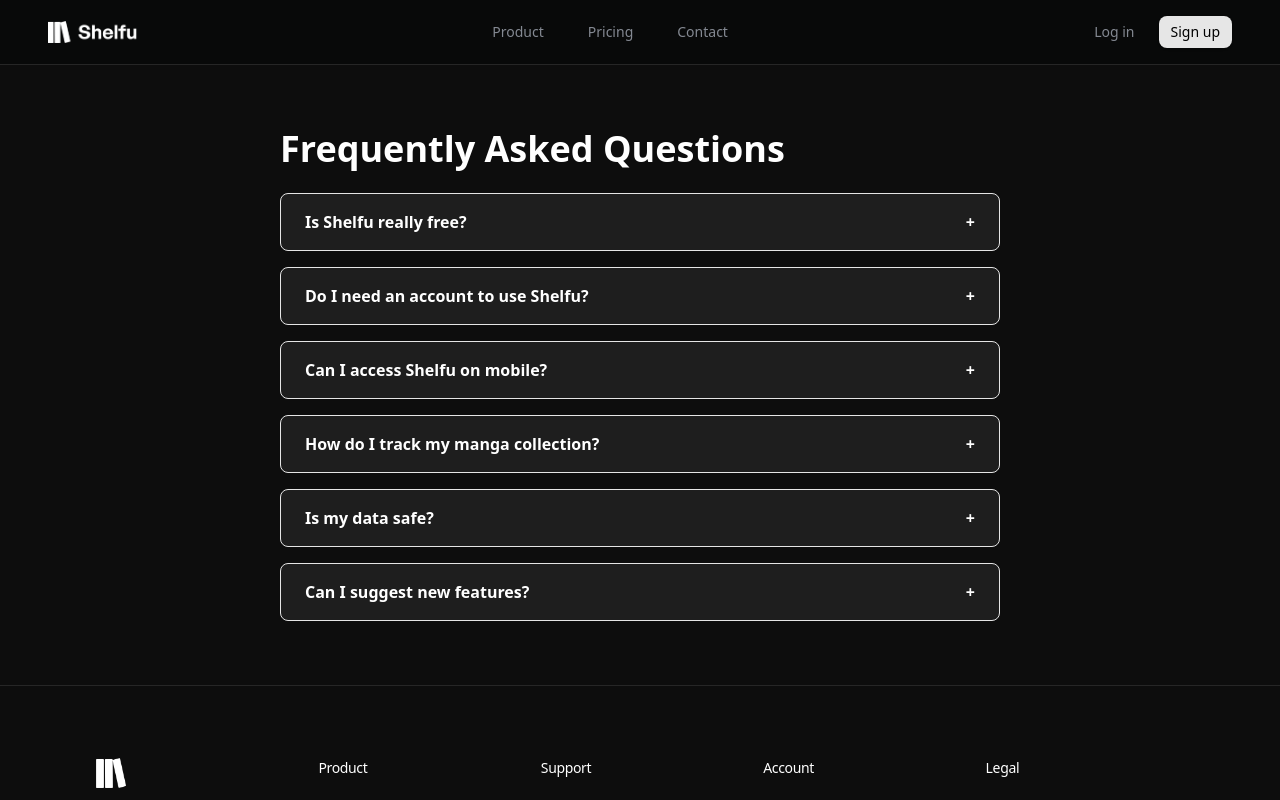
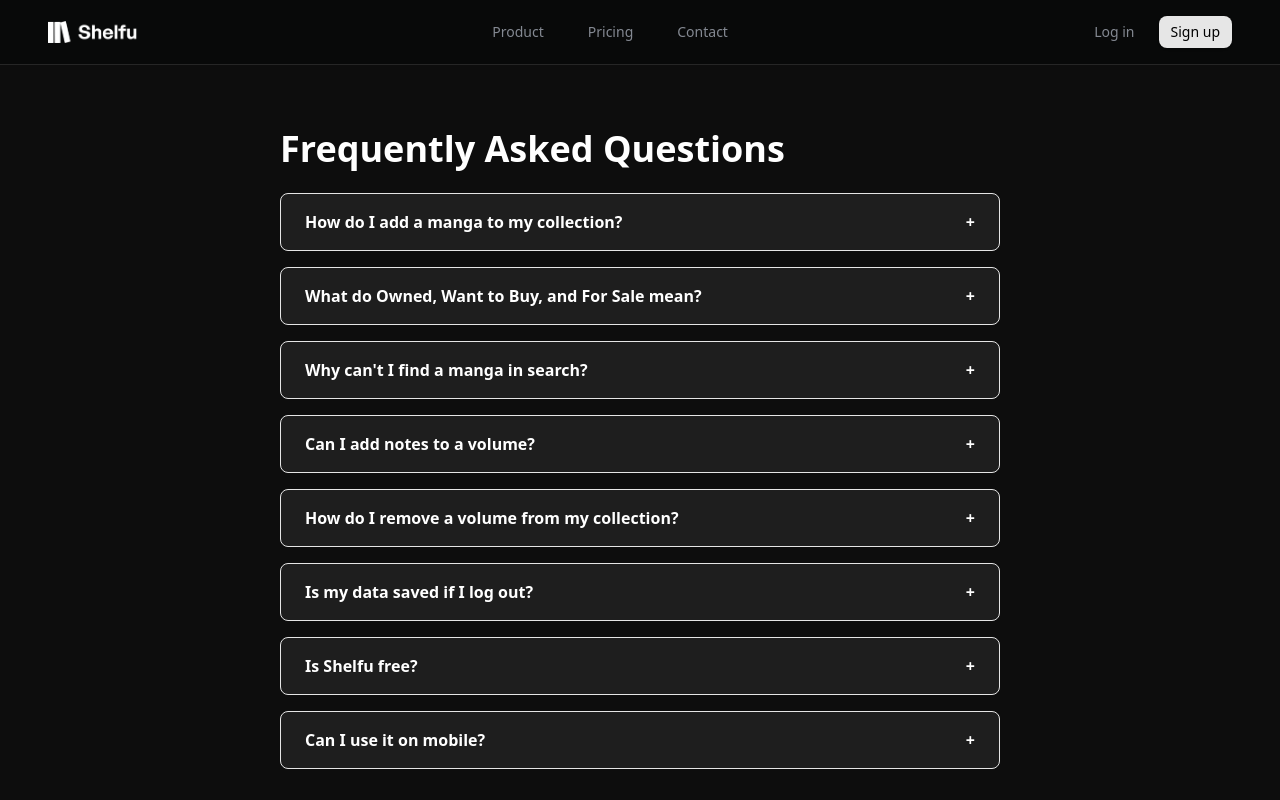
Before and after one commit to Mahib09/Shelfu, a Next.js app in the folder client/: page /faq in a window 1280 px wide. Shown: the top 800 px of the page. Built offline with nearby package versions, Linux system fonts and the light colour scheme; no server answers.

Commit message:
docs(client): rewrite /faq with accurate questions and answers

```diff
--- a/client/src/app/(public)/faq/page.jsx
+++ b/client/src/app/(public)/faq/page.jsx
@@ -5,34 +5,44 @@ import { useState } from "react";
 export default function FAQs() {
   const faqs = [
     {
-      question: "Is Shelfu really free?",
+      question: "How do I add a manga to my collection?",
       answer:
-        "Yes! Shelfu is completely free. All features, including collection tracking, insights, and search, are available to every user without any cost.",
+        "Search for the title using the search bar — include the volume number (e.g. \"Demon Slayer 1\"). Click the result you want, choose a status (Owned, Want to Buy, or For Sale), and click Add. It'll appear in your collection right away.",
     },
     {
-      question: "Do I need an account to use Shelfu?",
+      question: "What do Owned, Want to Buy, and For Sale mean?",
       answer:
-        "Yes, creating an account lets you save and manage your manga collection securely across devices.",
+        "These are the three ways to categorise a volume. Owned means you have it. Want to Buy is your wishlist — volumes you're planning to get. For Sale means you have it and you're looking to sell it. You can change a volume's status at any time from your collection.",
     },
     {
-      question: "Can I access Shelfu on mobile?",
+      question: "Why can't I find a manga in search?",
       answer:
-        "Absolutely! Shelfu is fully responsive and works on both desktop and mobile browsers.",
+        "A few reasons: you need to include a volume number (e.g. \"Naruto 1\" not just \"Naruto\"). Search only returns English-language editions — a French or German print of the same title won't appear. Art books, box sets, and certain collector editions are also filtered out automatically.",
     },
     {
-      question: "How do I track my manga collection?",
+      question: "Can I add notes to a volume?",
       answer:
-        "You can add manga to your collection using the global search or manual entry, organize them into categories, and view stats and insights on your dashboard.",
+        "Yes. Open any volume from your collection and you'll find a notes field you can type into. Useful for things like condition notes, where you bought it, or anything else you want to remember.",
     },
     {
-      question: "Is my data safe?",
+      question: "How do I remove a volume from my collection?",
       answer:
-        "We prioritize your privacy and security. Your login token is stored securely, and your collection data is protected according to our Privacy Policy and DPA.",
+        "Open the volume from your collection and click Delete. It'll be removed immediately.",
     },
     {
-      question: "Can I suggest new features?",
+      question: "Is my data saved if I log out?",
       answer:
-        "Yes! You can submit feedback via our Feedback page or email us at feedback@shelfu.app.",
+        "Yes. Your collection is stored in a database on our servers, not in your browser. Logging out doesn't touch your data — it'll all be there when you log back in.",
+    },
+    {
+      question: "Is Shelfu free?",
+      answer:
+        "Yes, completely free. All features — collection tracking, search, and the dashboard — are available to every user with no cost and no plans.",
+    },
+    {
+      question: "Can I use it on mobile?",
+      answer:
+        "Yes, Shelfu is fully responsive and works on desktop and mobile browsers.",
     },
   ];
 
@@ -59,10 +69,10 @@ export default function FAQs() {
               className="w-full text-left px-6 py-4 flex justify-between items-center text-white font-semibold focus:outline-none"
             >
               {faq.question}
-              <span className="ml-4">{openIndex === idx ? "-" : "+"}</span>
+              <span className="ml-4">{openIndex === idx ? "−" : "+"}</span>
             </button>
             {openIndex === idx && (
-              <div className="px-6 py-4 text-gray-400 border-t ">
+              <div className="px-6 py-4 text-gray-400 border-t">
                 {faq.answer}
               </div>
             )}
```
